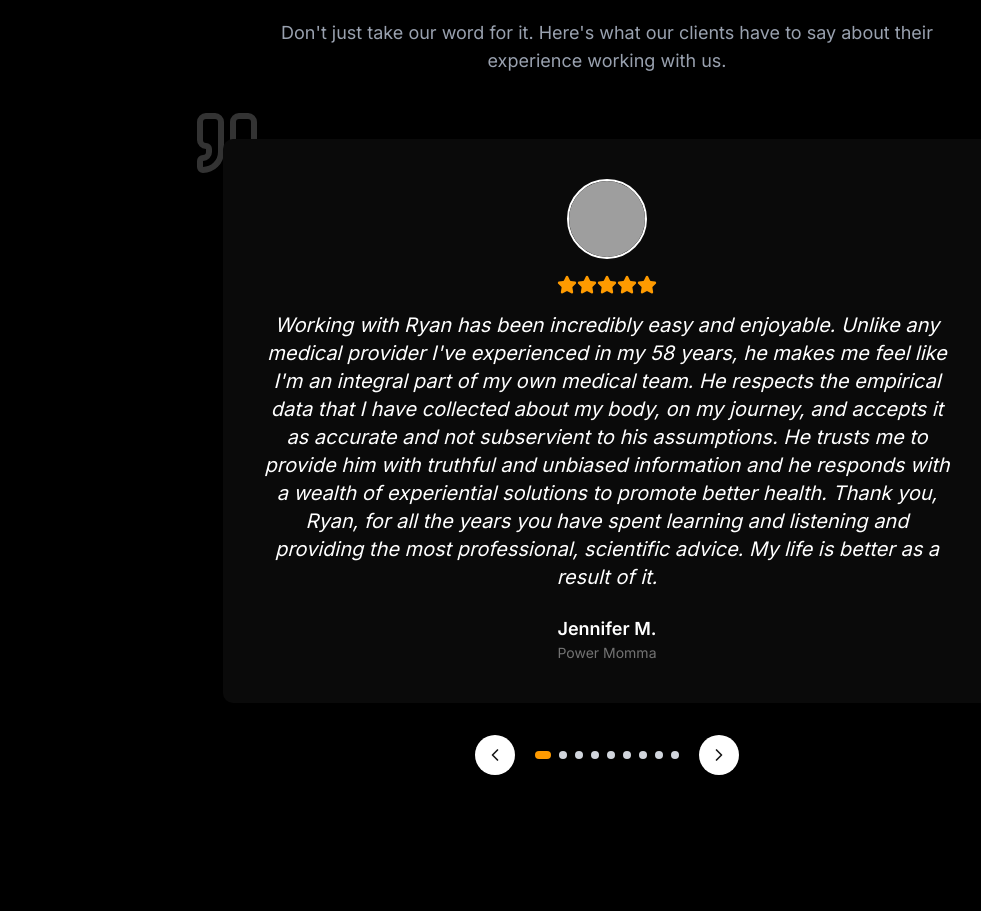
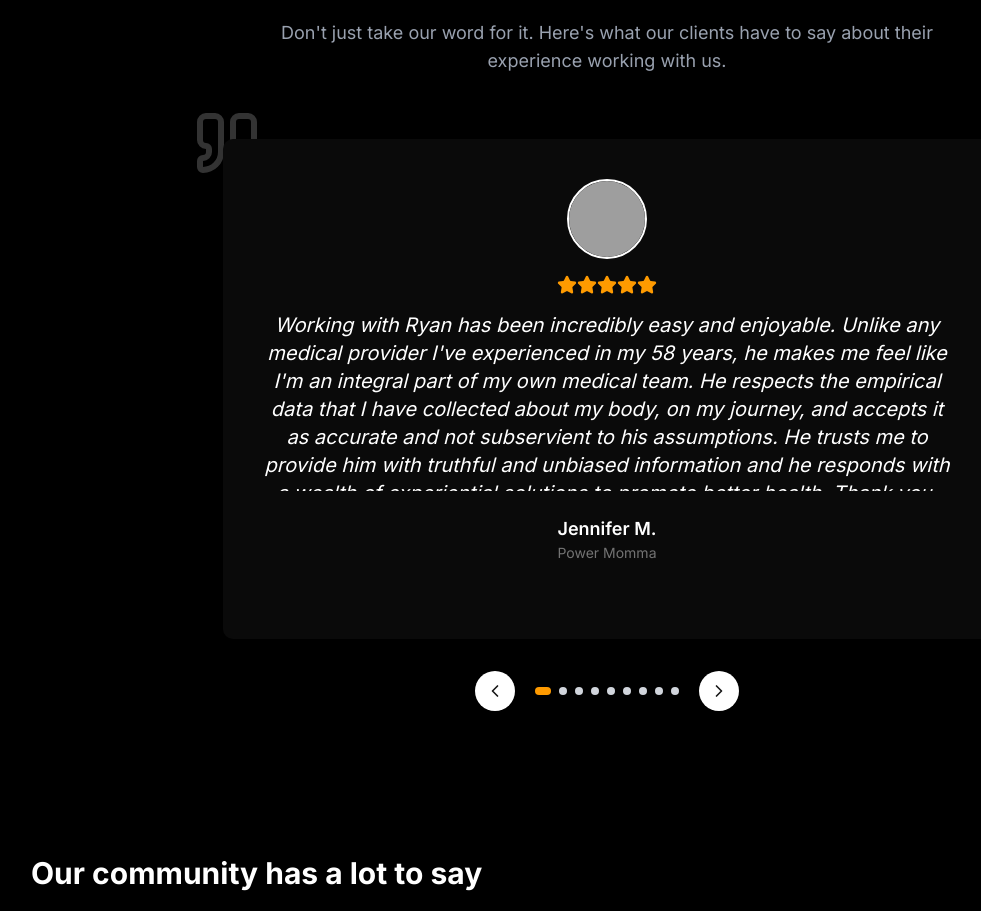
Before and after one commit to MuggsyCodes/h4m_beta, a Next.js app: page / in a window 1280 px wide. Shown: the part 2540-3451 px from the top of the page, without its empty margins (33-1014 px from the left). Built offline with nearby package versions, Linux system fonts and the light colour scheme; grey boxes are pictures that could not be loaded.

Commit message:
Updated testimonial card height to be fixed to avoid interrupted carousel scrolling.

```diff
--- a/src/components/sections/ImageTestimonials.tsx
+++ b/src/components/sections/ImageTestimonials.tsx
@@ -65,7 +65,7 @@ const testimonials = [
     image:
       "https://images.pexels.com/photos/15076258/pexels-photo-15076258/free-photo-of-portrait-of-smiling-man.jpeg?auto=compress&cs=tinysrgb&w=1260&h=750&dpr=1",
     quote:
-      "Good morning Ryan - Hey bro! Just wanted to let you know that your staff (Melissa) has been super helpful  and attentive!  You made a good choice with her!  Like I said just thought you should know. Thanks again for all your (and staff’s)  help making me the best me I can be!!! #optimal - Martin Tate",
+      "Good morning Ryan - Hey bro! Just wanted to let you know that your staff (Melissa) has been super helpful  and attentive!  You made a good choice with her!  Like I said just thought you should know. Thanks again for all your (and staff's)  help making me the best me I can be!!! #optimal - Martin Tate",
     rating: 5,
   },
   {
@@ -75,7 +75,7 @@ const testimonials = [
     image:
       "https://images.pexels.com/photos/220453/pexels-photo-220453.jpeg?auto=compress&cs=tinysrgb&w=100",
     quote:
-      "Your customer service makes it very easy to recommend you! Thank you both so much! I want you to know that you recommend me to try hcg to bump up my estrogen a little for my joint pain. I’ve only had 2 doses of hcg 250iu. I’ve already had about a 50% decrease in joint pain! I’m so happy. I’ll bump up the dose a little next time but I’m obviously heading in the right direction. I appreciate your expertise so much!",
+      "Your customer service makes it very easy to recommend you! Thank you both so much! I want you to know that you recommend me to try hcg to bump up my estrogen a little for my joint pain. I've only had 2 doses of hcg 250iu. I've already had about a 50% decrease in joint pain! I'm so happy. I'll bump up the dose a little next time but I'm obviously heading in the right direction. I appreciate your expertise so much!",
     rating: 5,
   },
   {
@@ -176,8 +176,7 @@ export default function ImageTestimonials() {
             <Quote size={72} />
           </div>
 
-          <div className="bg-[#0A0A0A] p-8 md:p-10 rounded-lg shadow-md relative z-10">
-            <div className="flex flex-col items-center text-center">
+          <div className="bg-[#0A0A0A] p-8 md:p-10 rounded-lg shadow-md relative z-10 h-[500px] flex flex-col items-center text-center justify-start">
             <div className="w-20 h-20 rounded-full overflow-hidden mb-4 border-2 border-white">
               <img
                 src={testimonials[activeIndex].image}
@@ -195,7 +194,10 @@ export default function ImageTestimonials() {
               ))}
             </div>
 
-              <blockquote className="text-lg md:text-xl italic mb-6 text-white">
+            <blockquote
+              className="text-lg md:text-xl italic mb-6 text-white overflow-y-auto"
+              style={{ maxHeight: "180px" }}
+            >
               {testimonials[activeIndex].quote}
             </blockquote>
 
@@ -206,7 +208,6 @@ export default function ImageTestimonials() {
               <p className="text-sm text-muted-foreground">
                 {testimonials[activeIndex].role}
               </p>
-              </div>
             </div>
           </div>
 
```
Lines whose indentation alone changed are shown as unchanged.
